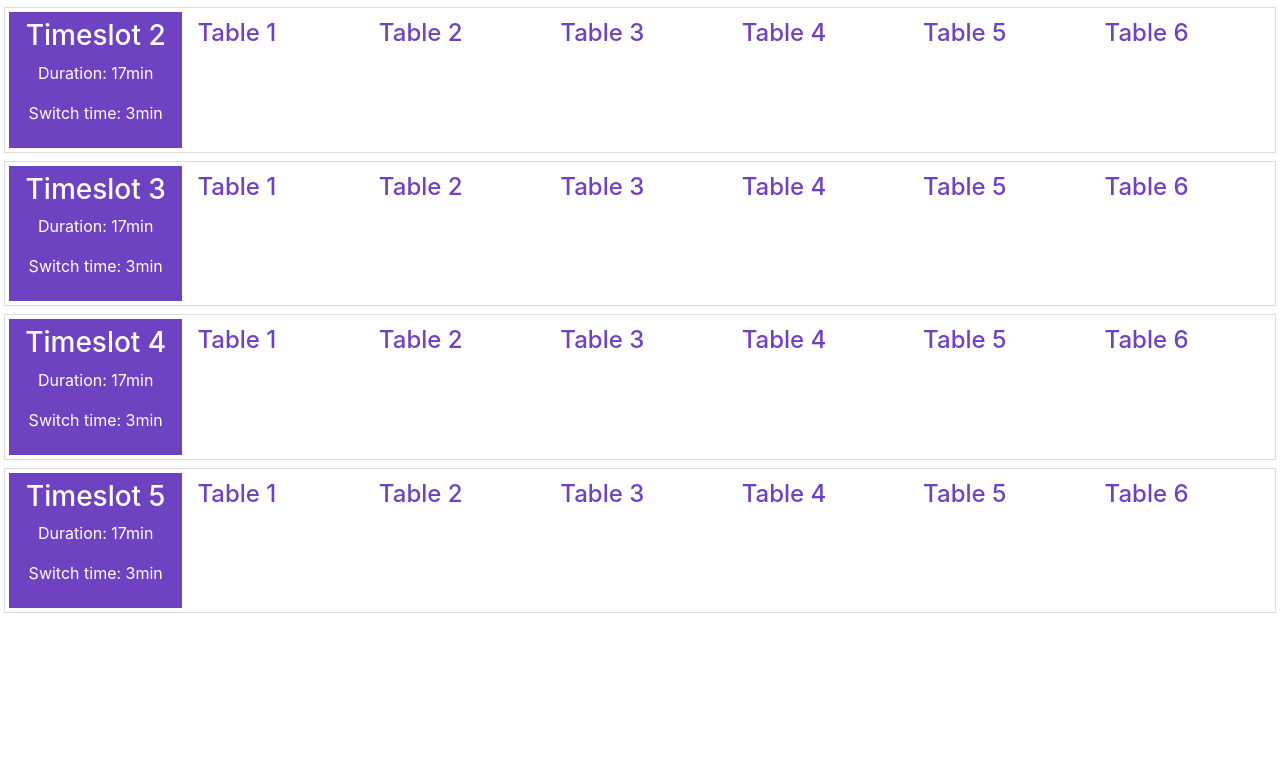
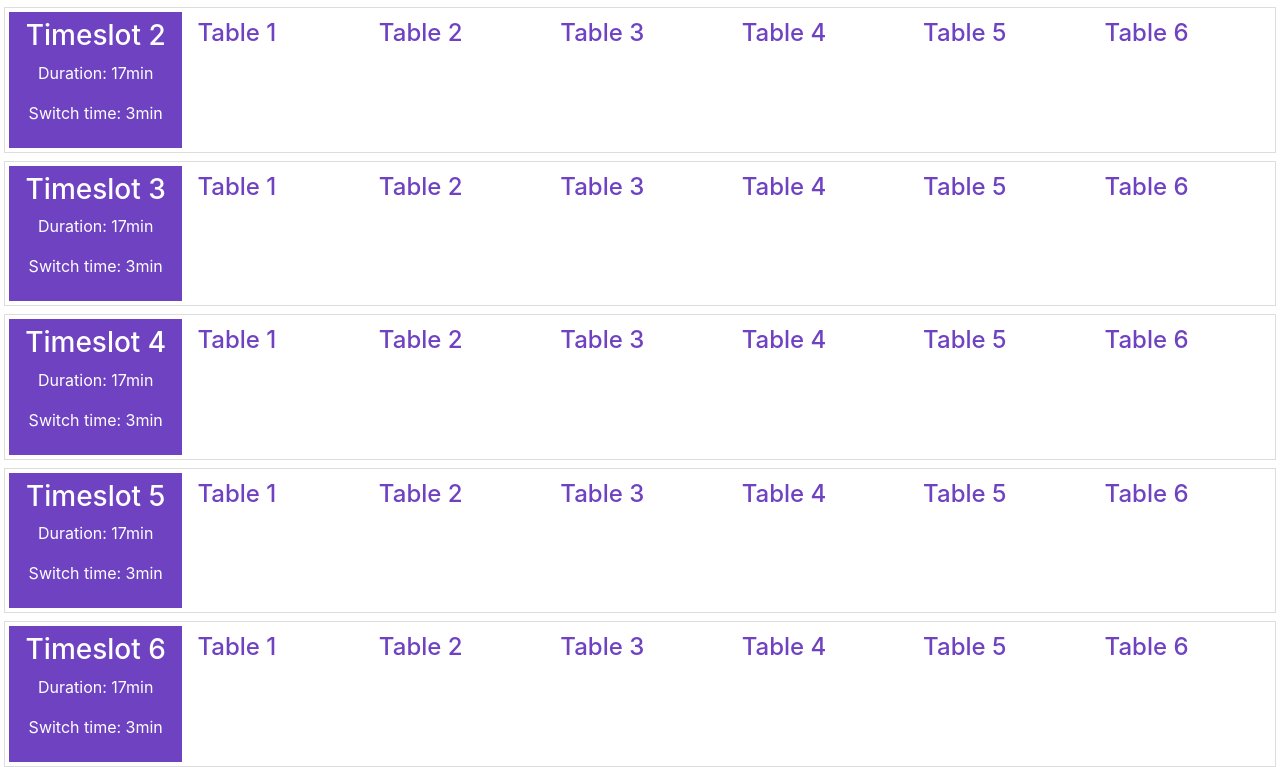
Before and after one commit to stanke86/zCafeScheduler, an Angular app: page /schedule in a window 1280 px wide. Shown: the part 299-1066 px from the top of the page. Before the commit the page ends 912 px from the top, so only its background shows below. Built offline with nearby package versions, Linux system fonts and the light colour scheme.

Commit message:
added name input for testing

```diff
--- a/src/app/schedule/schedule.component.scss
+++ b/src/app/schedule/schedule.component.scss
@@ -1,6 +1,5 @@
 @import '../../variables';
 @import '../../../node_modules/bootstrap/scss/bootstrap';
-
 .schedule {
     height: 95vh;
     display: grid;
@@ -18,10 +17,14 @@
             text-align: center;
             background: $purple;
             color: #fff;
-
         }
         .table {
-            color:$purple;
+            color: $purple;
+            &:hover {
+                background: $purple;
+                color: #fff;
+                border-radius: 8px;
+            }
         }
     }
 }
--- a/src/app/schedule/schedule.component.ts
+++ b/src/app/schedule/schedule.component.ts
@@ -17,6 +17,7 @@ export class ScheduleComponent implements OnInit {
     new TimeSlot(new Date(), new Date(), 17, 3, 6),
     new TimeSlot(new Date(), new Date(), 17, 3, 6),
     new TimeSlot(new Date(), new Date(), 17, 3, 6),
+    new TimeSlot(new Date(), new Date(), 17, 3, 6),
   ]
 
   constructor() { }
@@ -27,18 +28,21 @@ export class ScheduleComponent implements OnInit {
   applyForTable(table: Table) {
     let isInSameSlot: boolean = false;
 
+    if (table.participants.length === table.capacity) {
+      alert('Table is already full! Please choose another time slot or table');
+      return;
+    }
+
     for (let index = 0; index < table.timeSlot.tables.length; index++) {
       const currentTable = table.timeSlot.tables[index];
       if (currentTable.participants.indexOf(this.name) !== -1) {
         alert("You can't be in the same time slot twice! You are already assigned for table #" + currentTable.tableNumber);
         isInSameSlot = true;
-        break;
+        return;
       }
     }
 
-    if (!isInSameSlot) {
-      table.participants.push(this.name);
-    }
+    table.participants.push(this.name);
   }
 
 }
```
